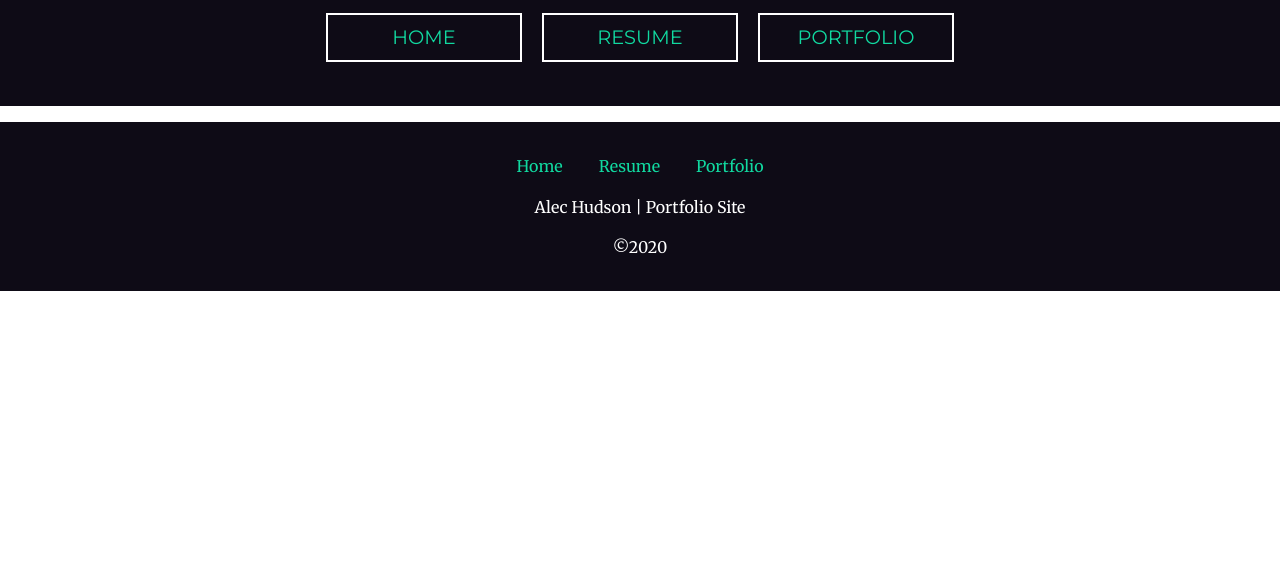
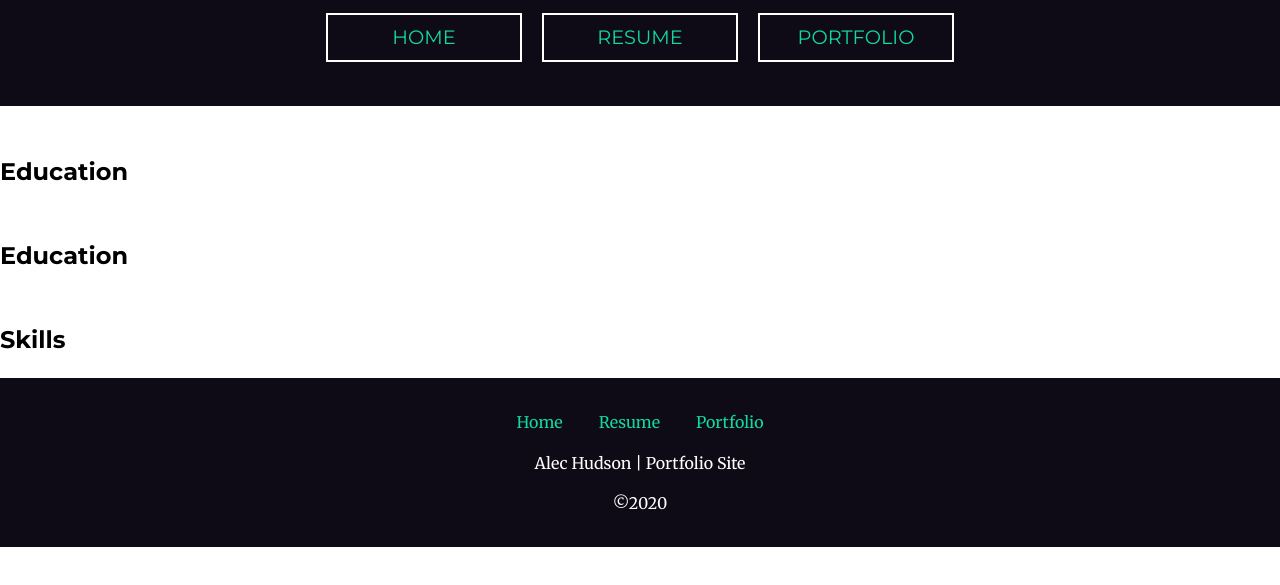
Before and after one commit to alechudson/RD2-final-portfolio-site, a plain HTML site: page resume.html in a window 1280 px wide. Shown: the part 103-688 px from the top of the page. Drawn offline with Linux system fonts and the light colour scheme.

```diff
--- a/resume.html
+++ b/resume.html
@@ -29,6 +29,10 @@
 
     <main>
 
+        <h2>Education</h2>
+        <h2>Education</h2>
+        <h2>Skills</h2>
+
     </main>
 
     <footer>
```
Also changed, not shown: images/Projects/Hario_Gridner_v2_2020-May-06_10-23-51PM-000_CustomizedView1015650540.png (added), images/Projects/project1.jpeg (added), images/Projects/project2.png (added), images/Projects/project5.png (added), images/Projects/project8.jpg (added), 8 other files.
